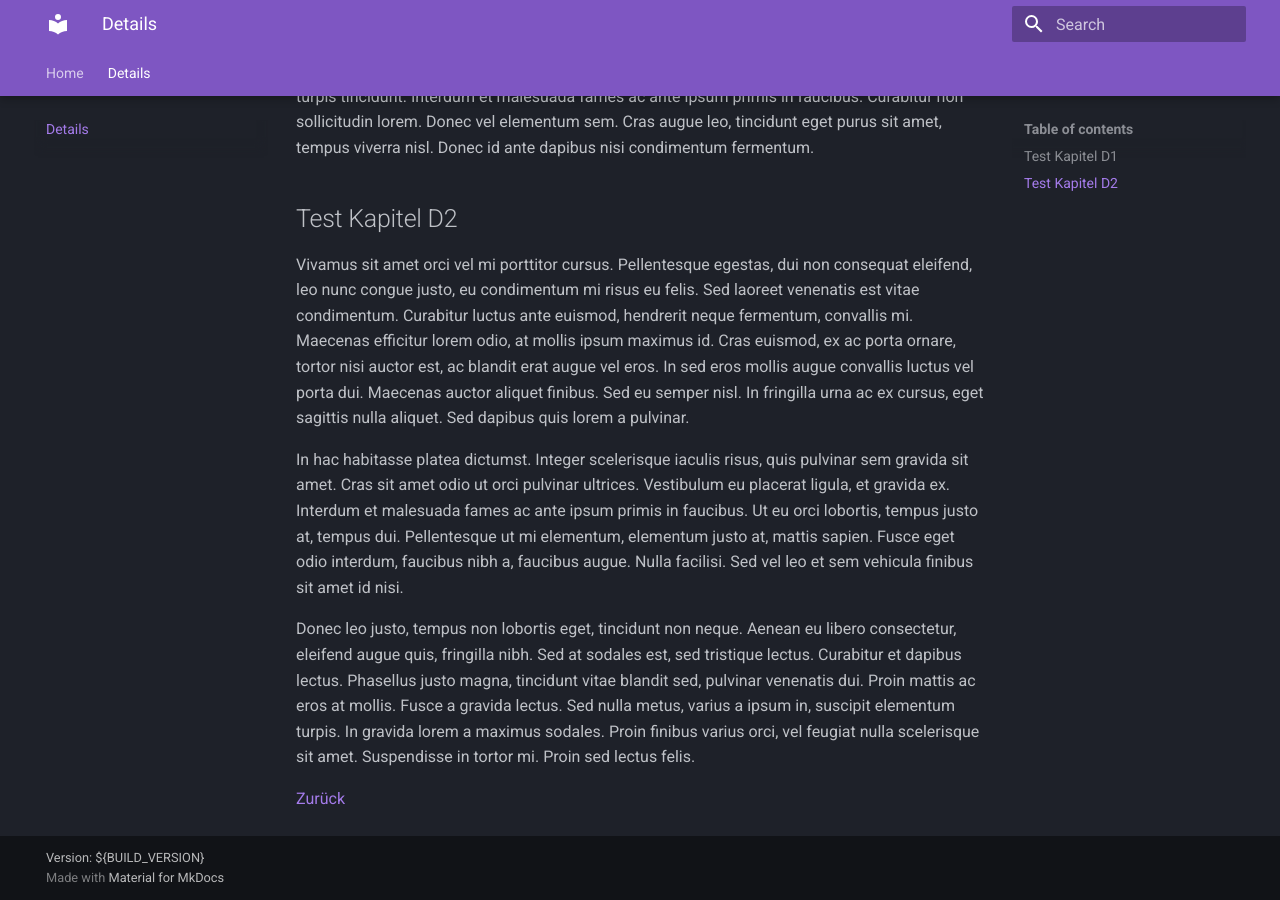
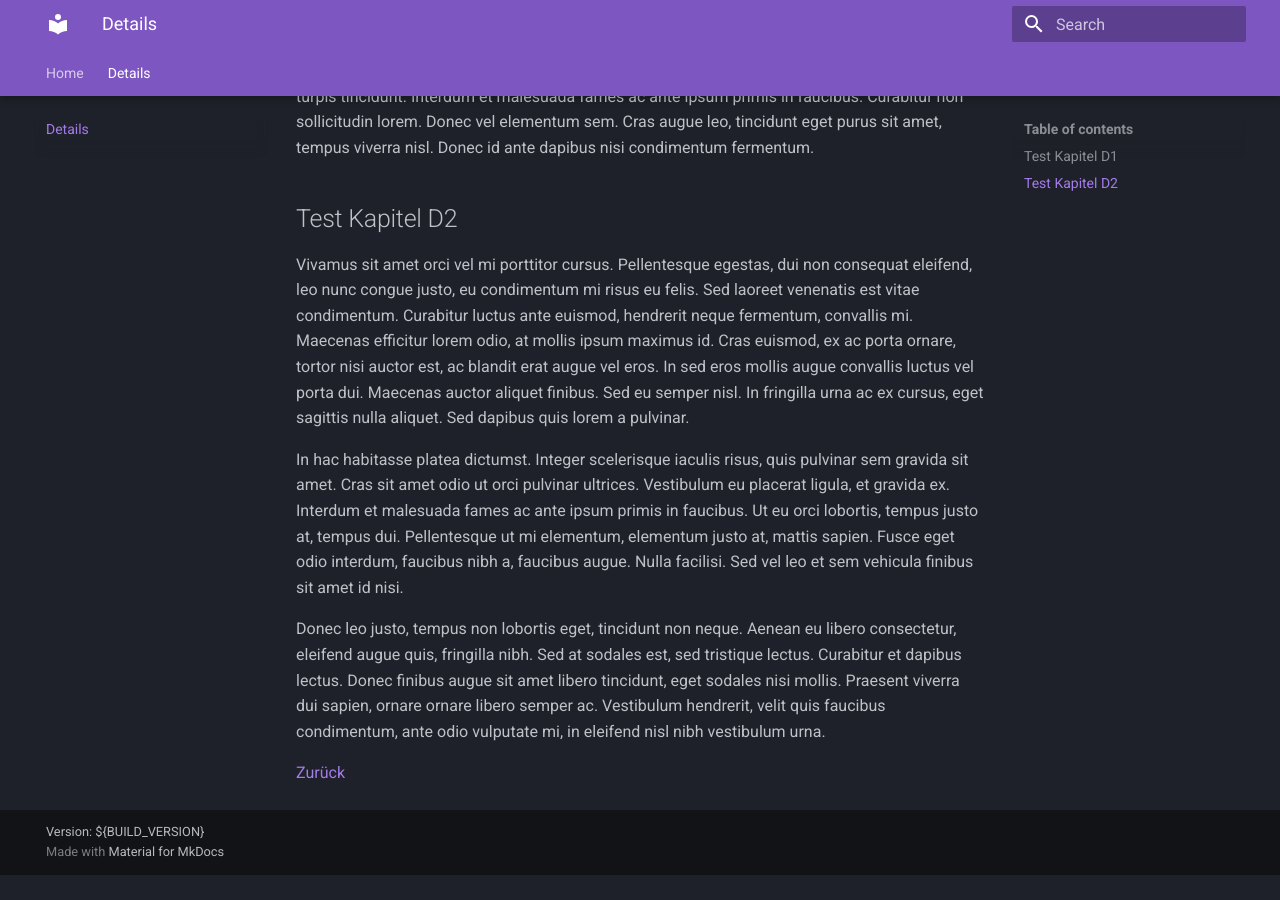
Before and after one commit to Vivienne-00/Portfolio_DevOps_Vivienne, an MkDocs documentation site: the page built from docs/details.md, in a window 1280 px wide and 900 px high, scrolled down 713 px. Built offline with MkDocs 1.6.1 and Material for MkDocs 9.7.7, drawn with Linux system fonts in a browser that asks for light colours; after the commit the page ends 1588 px from its top, so only the background shows below that.

```diff
--- a/docs/details.md
+++ b/docs/details.md
@@ -14,6 +14,6 @@
 
 In hac habitasse platea dictumst. Integer scelerisque iaculis risus, quis pulvinar sem gravida sit amet. Cras sit amet odio ut orci pulvinar ultrices. Vestibulum eu placerat ligula, et gravida ex. Interdum et malesuada fames ac ante ipsum primis in faucibus. Ut eu orci lobortis, tempus justo at, tempus dui. Pellentesque ut mi elementum, elementum justo at, mattis sapien. Fusce eget odio interdum, faucibus nibh a, faucibus augue. Nulla facilisi. Sed vel leo et sem vehicula finibus sit amet id nisi.
 
-Donec leo justo, tempus non lobortis eget, tincidunt non neque. Aenean eu libero consectetur, eleifend augue quis, fringilla nibh. Sed at sodales est, sed tristique lectus. Curabitur et dapibus lectus. Phasellus justo magna, tincidunt vitae blandit sed, pulvinar venenatis dui. Proin mattis ac eros at mollis. Fusce a gravida lectus. Sed nulla metus, varius a ipsum in, suscipit elementum turpis. In gravida lorem a maximus sodales. Proin finibus varius orci, vel feugiat nulla scelerisque sit amet. Suspendisse in tortor mi. Proin sed lectus felis.
+Donec leo justo, tempus non lobortis eget, tincidunt non neque. Aenean eu libero consectetur, eleifend augue quis, fringilla nibh. Sed at sodales est, sed tristique lectus. Curabitur et dapibus lectus. Donec finibus augue sit amet libero tincidunt, eget sodales nisi mollis. Praesent viverra dui sapien, ornare ornare libero semper ac. Vestibulum hendrerit, velit quis faucibus condimentum, ante odio vulputate mi, in eleifend nisl nibh vestibulum urna.
 
 [Zurück](index.md)
```
Also changed, not shown: 1 other file.
